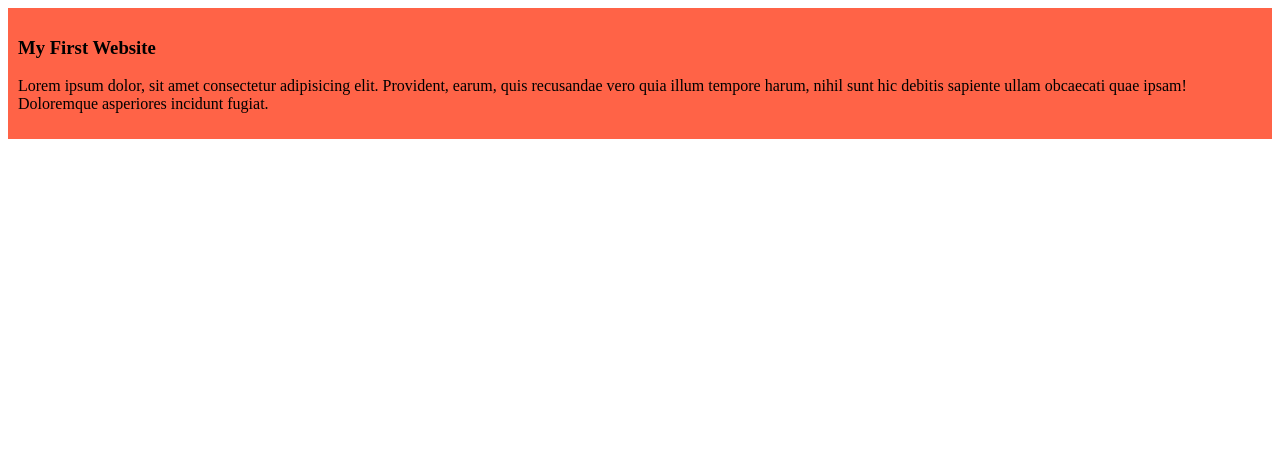
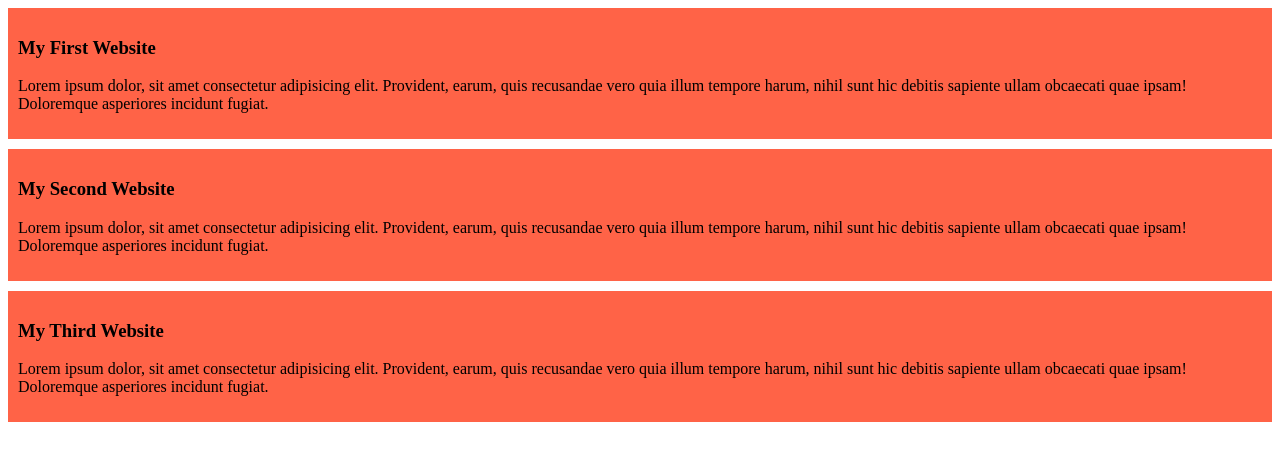
Before and after one commit to RakibSohid/my-simple-website, a plain HTML site: page index.html in a window 1280 px wide. Drawn offline with Linux system fonts and the light colour scheme.

Commit message:
added the second and third blog

```diff
--- a/index.html
+++ b/index.html
@@ -12,6 +12,16 @@
 <p>Lorem ipsum dolor, sit amet consectetur adipisicing elit. Provident, earum, quis recusandae vero quia illum tempore harum, nihil sunt hic debitis sapiente ullam obcaecati quae ipsam! Doloremque asperiores incidunt fugiat.</p>
 
 </div>
+<div>
+<h3>My Second Website</h3>
+<p>Lorem ipsum dolor, sit amet consectetur adipisicing elit. Provident, earum, quis recusandae vero quia illum tempore harum, nihil sunt hic debitis sapiente ullam obcaecati quae ipsam! Doloremque asperiores incidunt fugiat.</p>
+
+</div>
+<div>
+<h3>My Third Website</h3>
+<p>Lorem ipsum dolor, sit amet consectetur adipisicing elit. Provident, earum, quis recusandae vero quia illum tempore harum, nihil sunt hic debitis sapiente ullam obcaecati quae ipsam! Doloremque asperiores incidunt fugiat.</p>
+
+</div>
 
 </body>
 </html>
--- a/styles/blog.css
+++ b/styles/blog.css
@@ -1,4 +1,5 @@
 div{
     background-color: tomato;
     padding: 10px;
+    margin-bottom:10px ;
 }
```
